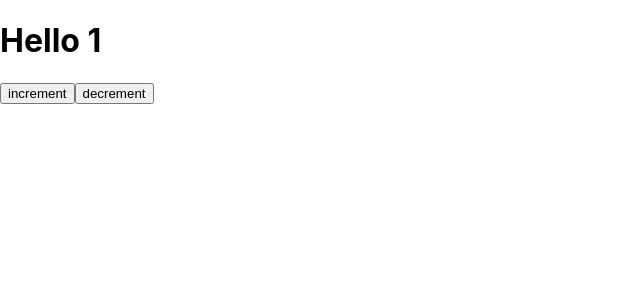
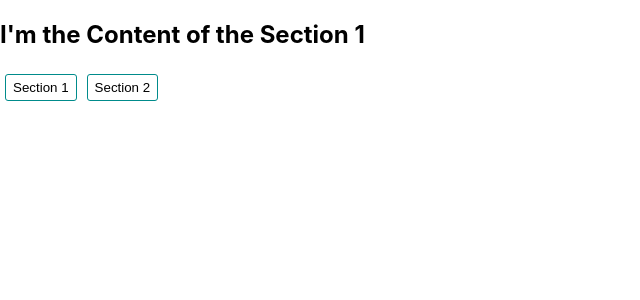
Before and after one commit to sefide/react_hooks, a React (Create React App) app: page / in a window 1280 px wide. Shown: the top 300 px of the page, without its empty margins (0-640 px from the left). Built offline with nearby package versions, Linux system fonts and the light colour scheme.

Commit message:
feat: add UseState - UseTabs example

```diff
--- /dev/null
+++ b/src/Tabs.js
@@ -0,0 +1,44 @@
+import React, { useState } from "react";
+
+const contents = [
+    {
+        tab: "Section 1",
+        content: "I'm the Content of the Section 1"
+    },
+    {
+        tab: "Section 2",
+        content: "I'm the Content of the Section 2"
+    }
+
+]
+
+const UseTabs = (initialTab, allTabs) => {
+    const [currentIndex, setCurrentIndex] = useState(initialTab);
+
+    if(!allTabs || !Array.isArray(allTabs)) {
+        return ;
+    }
+
+    return {
+        currentItem : allTabs[currentIndex],
+        changeItem: setCurrentIndex
+    };
+}
+
+const Tabs = () => {
+    const {currentItem, changeItem} = UseTabs(0, contents);
+
+    return (
+        <div className="App">
+            <h2> {currentItem.content} </h2>
+
+            {contents.map((content, index) => (
+            <button onClick={() => changeItem(index)}>{content.tab}</button>
+            )
+            )}
+
+        </div>
+    )
+}
+
+export default Tabs;
--- a/src/index.css
+++ b/src/index.css
@@ -11,3 +11,11 @@
   font-family: source-code-pro, Menlo, Monaco, Consolas, 'Courier New',
     monospace;
 }
+
+button {
+  background-color: white;
+  border-radius: 3px;
+  border: 1px solid darkcyan;
+  padding: 5px 7px;
+  margin: 5px;
+}
--- a/src/index.js
+++ b/src/index.js
@@ -2,11 +2,12 @@
 import ReactDOM from 'react-dom';
 import './index.css';
 // import App from './App';
-import AppUgly from './AppUgly';
+// import AppUgly from './AppUgly';
+import Tabs from './Tabs';
 
 ReactDOM.render(
   <React.StrictMode>
-    <AppUgly />
+    <Tabs />
   </React.StrictMode>,
   document.getElementById('root')
 );
```
Also changed, not shown: 1 other file (tests, documents, lock files or other folders).
